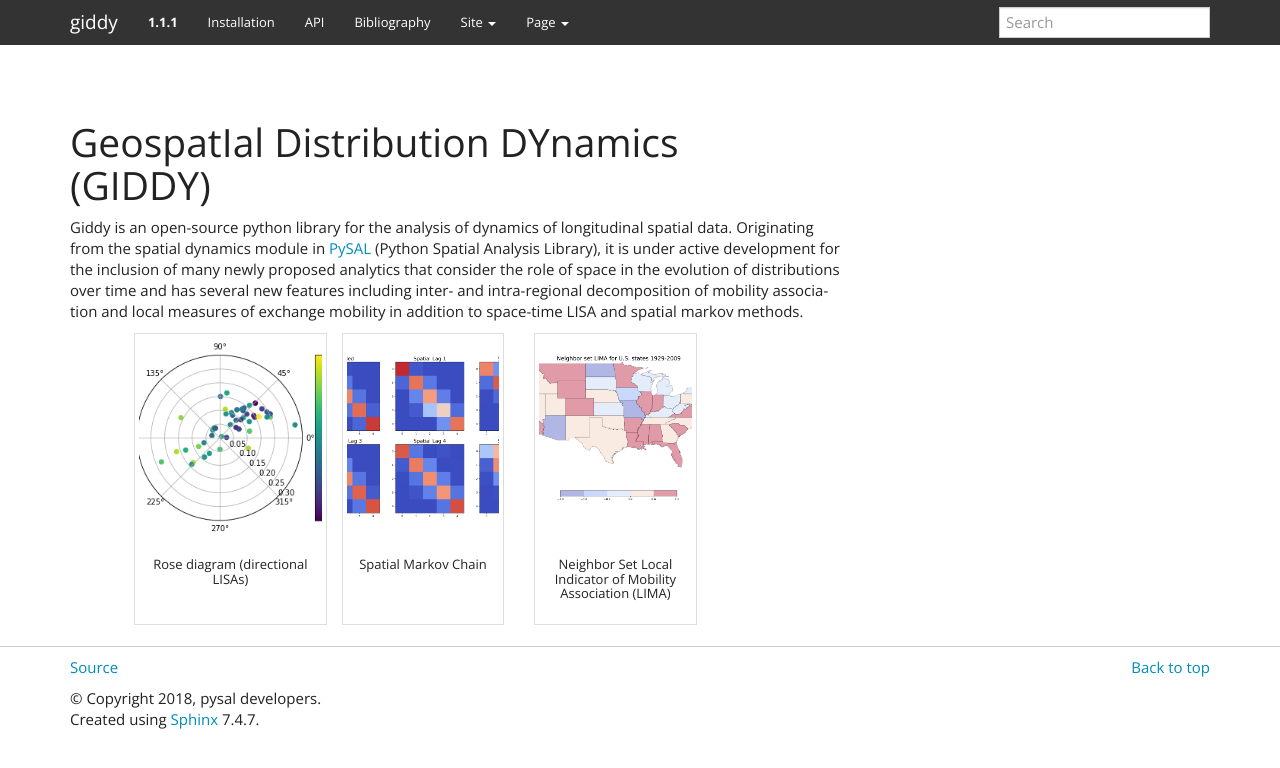
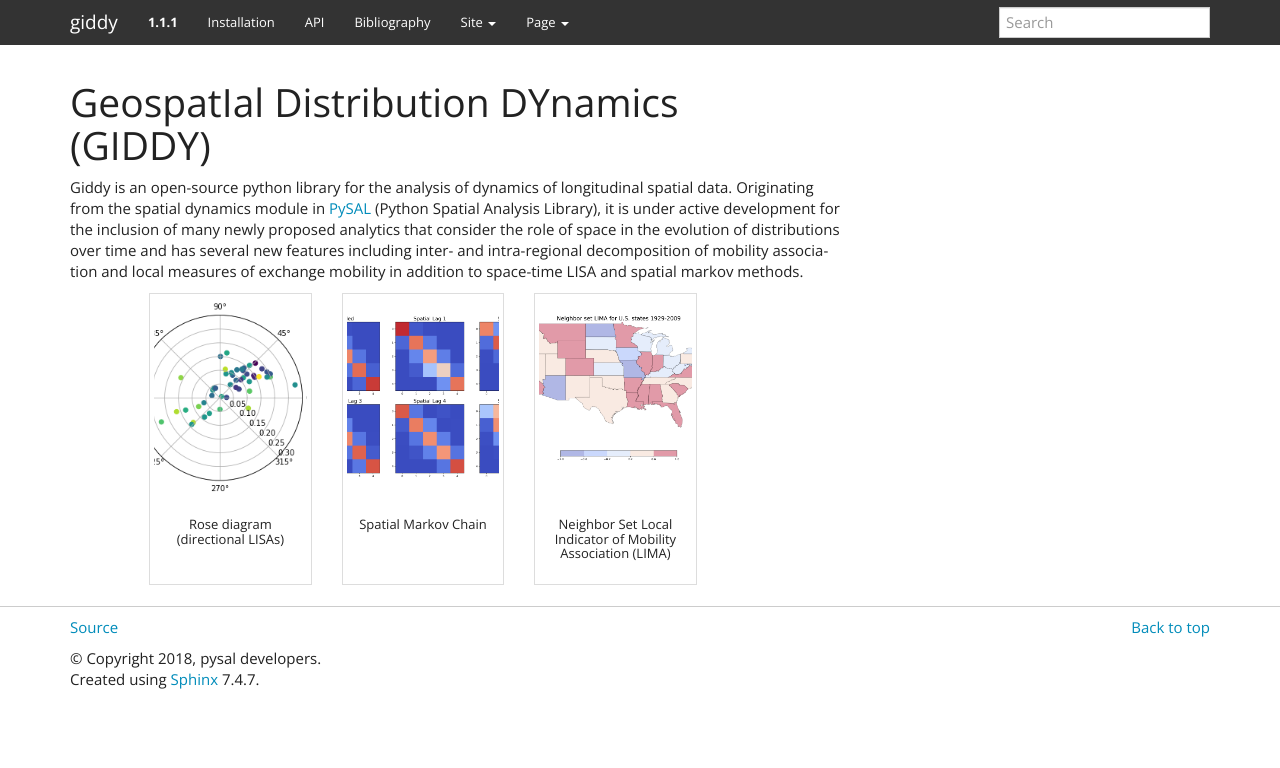
Before and after one commit to pysal/giddy, a Sphinx documentation site: the page built from doc/index.rst, in a window 1280 px wide. Shown: the top 768 px of the page. Built offline with Sphinx 7.4.7, drawn with Linux system fonts in a browser that asks for light colours.

Commit message:
css change

```diff
--- a/doc/_static/pysal-styles.css
+++ b/doc/_static/pysal-styles.css
@@ -39,15 +39,6 @@
     margin-bottom: 20px;
 }
 
-body {
-    padding-top: 100px;
-}
-
-/* eliminate gaps between thumbnails*/
-
-.col-md-3 {
-    padding: 0;
-}
 
 .topnavicons {
     margin-left: 10% !important;
@@ -76,10 +67,6 @@ body {
     margin-right: auto;
 }
 
-.img {
-    display: block;
-}
-
 
 /* Table with a scrollbar */
 .bodycontainer { max-height: 600px; width: 100%; margin: 0; overflow-y: auto; }
```
